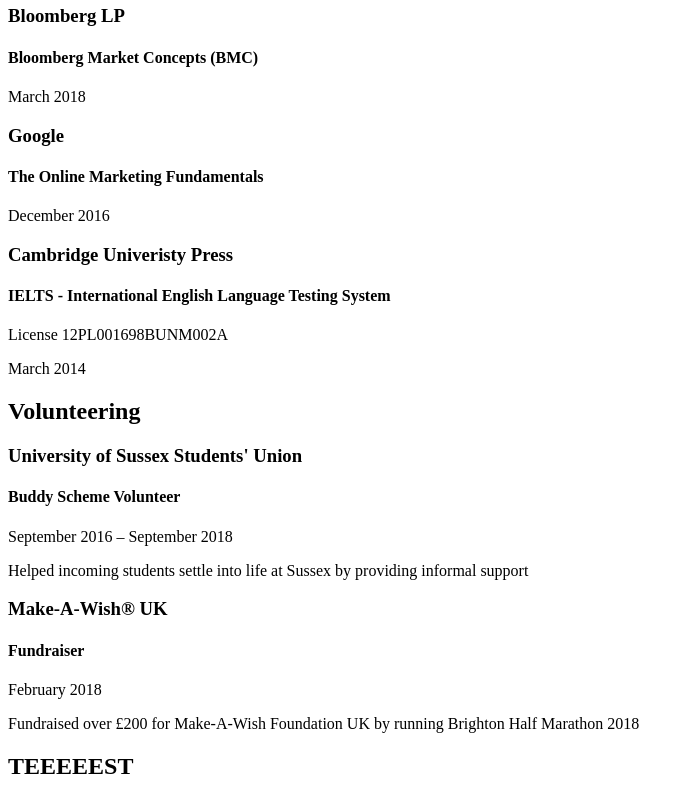
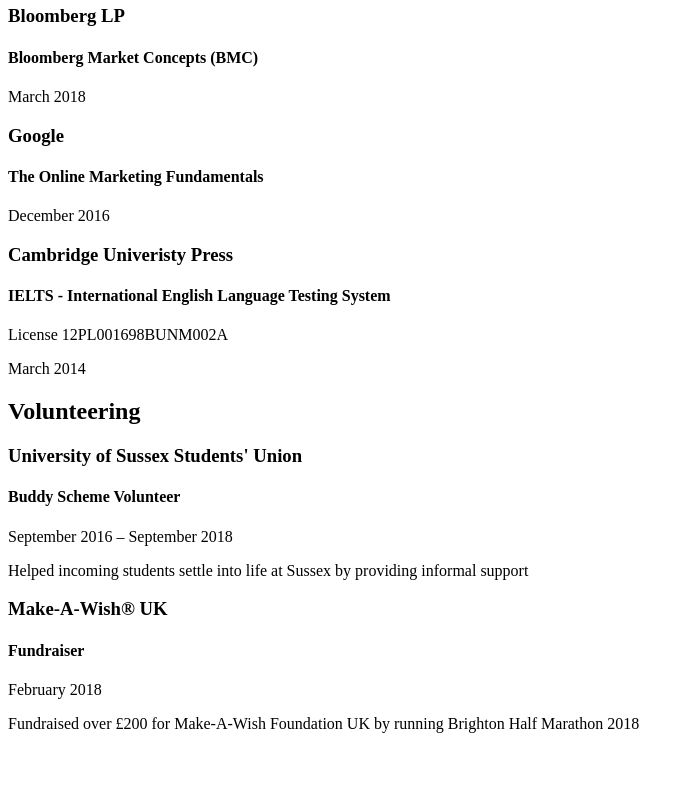
Before and after one commit to MariaBunkowska/Maria-Bunkowska, a plain HTML site: page mariabunkowska.html in a window 1280 px wide. Shown: the part 1936-2736 px from the top of the page, without its empty margins (0-694 px from the left). After the commit the page ends 2685 px from the top, so only its background shows below. Drawn offline with Linux system fonts and the light colour scheme.

Commit message:
Revert "Update mariabunkowska.html"
This reverts commit db34b3b54366332547fac92810282c5e705bc631.

```diff
--- a/mariabunkowska.html
+++ b/mariabunkowska.html
@@ -119,8 +119,5 @@
             <p>February 2018</p>
             <p>Fundraised over £200 for Make-A-Wish Foundation UK by running Brighton Half Marathon 2018</p>
       </div>
-      <div class"test">
-        <h2>TEEEEEST</h2>
-      </div>
   </body>
 </html>
```
